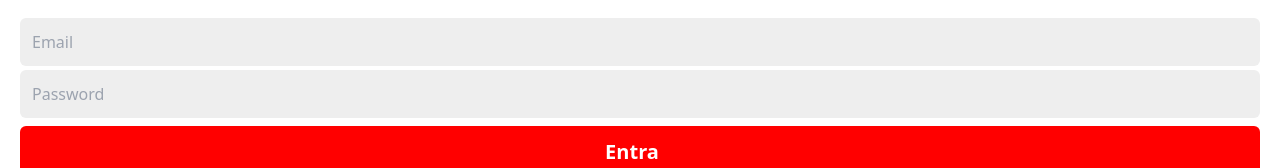
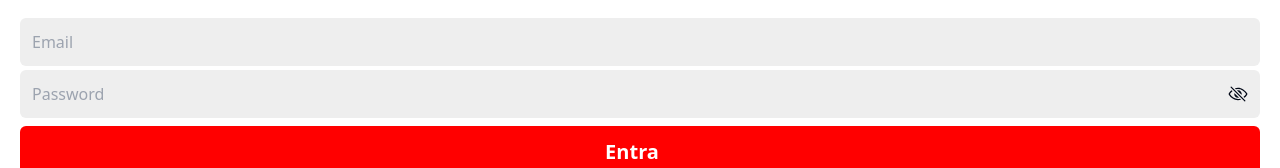
Before and after one commit to ankitbajpai65/amg-pwa, a React (Vite) app: page / in a window 1280 px wide. Shown: the part 376-544 px from the top of the page. Built offline with nearby package versions, Linux system fonts and the light colour scheme.

Commit message:
update in home for get token

```diff
--- a/dev-dist/sw.js
+++ b/dev-dist/sw.js
@@ -82,7 +82,7 @@ define(['./workbox-b5f7729d'], (function (workbox) { 'use strict';
     "revision": "3ca0b8505b4bec776b69afdba2768812"
   }, {
     "url": "index.html",
-    "revision": "0.3uba737fgh8"
+    "revision": "0.5s7t63mgdj"
   }], {});
   workbox.cleanupOutdatedCaches();
   workbox.registerRoute(new workbox.NavigationRoute(workbox.createHandlerBoundToURL("index.html"), {
--- a/src/containers/home/Home.tsx
+++ b/src/containers/home/Home.tsx
@@ -82,6 +82,23 @@ const Home = () => {
               "Service Worker registered with scope:",
               registration.scope
             );
+            if (registration.installing) {
+              console.log("Service worker installing");
+            } else if (registration.waiting) {
+              console.log("Service worker installed");
+            } else if (registration.active) {
+              console.log("Service worker active");
+            }
+            // Include below mentioned validations
+            if (!("PushManager" in window)) {
+              console.log("Push messaging isn't supported.");
+              return;
+            }
+            //
+            if (Notification.permission === "denied") {
+              console.log("The user has blocked notifications.");
+              return;
+            }
           })
           .catch((err) => {
             console.log("Service worker registration failed, error:", err);
@@ -91,22 +108,41 @@ const Home = () => {
   }, []);
 
   const requestPermission = async () => {
-    console.log("YOYO");
+    console.log("YOYO-REQ");
+    if (typeof window !== "undefined" && "serviceWorker" in navigator) {
       const permission = await Notification.requestPermission();
       if (permission === "granted") {
         const token = await getToken(messaging, {
           vapidKey:
             "BJiGpffy-15nEOP6tGHpaPE7JEqkdcdPKXEZ7ZABEyRGDllvIFMjv6cOi3m2oBDXq5r7fUa58Fq0lFZiScuWj7k",
+        }).catch(async (err) => {
+          const error =
+            "AbortError: Failed to execute 'subscribe' on 'PushManager': Subscription failed - no active Service Worker";
+          if (err.toString() === error) {
+            const token = await getToken(messaging, {
+              vapidKey:
+                "BJiGpffy-15nEOP6tGHpaPE7JEqkdcdPKXEZ7ZABEyRGDllvIFMjv6cOi3m2oBDXq5r7fUa58Fq0lFZiScuWj7k",
             });
-      console.log(token, userEmail);
+            return token;
+          } else {
+            throw err;
+          }
+        });
+        if (token) {
           setToken(token);
-      if (token) console.log(printToken);
+          console.log(":::currentToken1", token);
           setDeviceToken({
             token: token,
           });
+        } else {
+          console.log("No registration token available.");
+          requestPermission();
+        }
       } else if (permission === "denied") {
         warnAlert(2000, "You have denied notification permissions!!");
       }
+    }
+    console.log(":::currentToken2", printToken, userEmail);
   };
 
   // const handleCardClick = (card: {
--- a/src/containers/login/Login.tsx
+++ b/src/containers/login/Login.tsx
@@ -10,6 +10,8 @@ import useSendMailApi from "@/components/hooks/AmgMS/useSendMailApi";
 import Loader from "@/components/appComponents/Loader";
 import { inputStyle, primaryBtnStyle } from "@/lib/cssTailwind";
 import useLoginApi from "@/components/hooks/useLoginApi";
+import { IoEyeOutline } from "react-icons/io5";
+import { IoEyeOffOutline } from "react-icons/io5";
 
 type Inputs = {
   email: string;
@@ -23,6 +25,7 @@ const Login = () => {
     password: "",
   });
   const [loaderVisible, setLoaderVisible] = useState(false);
+  const [passwordVisible, setPasswordVisible] = useState(false);
   const { userDetails, setUserDetails } = useUserDetails();
   const { getUserLoginRes, getUserLogin } = useLoginApi();
   const { getSendMailAPI } = useSendMailApi();
@@ -192,18 +195,29 @@ const Login = () => {
                 onChange={(e) => handleInputChange(e)}
               />
             </div>
-            <div className="mb-2 flex flex-col">
+            <div className="mb-2 flex items-center">
               {/* <label htmlFor="password" className="pr-2 font-semibold">
                 Password
               </label> */}
               <input
-                className={`${inputStyle}`}
-                type="password"
+                className={`bg-bg-input-gray p-3 rounded-l-md outline-0 w-full`}
+                type={passwordVisible ? "text" : "password"}
                 id="password"
                 name="password"
                 placeholder="Password"
                 onChange={(e) => handleInputChange(e)}
               ></input>
+              <button
+                className="bg-bg-input-gray px-3 py-3.5 rounded-r-md outline-0"
+                onClick={() => setPasswordVisible(!passwordVisible)}
+                type="button"
+              >
+                {passwordVisible ? (
+                  <IoEyeOutline size={20} />
+                ) : (
+                  <IoEyeOffOutline size={20} />
+                )}
+              </button>
             </div>
           </div>
           <button className={`${primaryBtnStyle} w-full`} type="submit">
```
Lines whose indentation alone changed are shown as unchanged.
